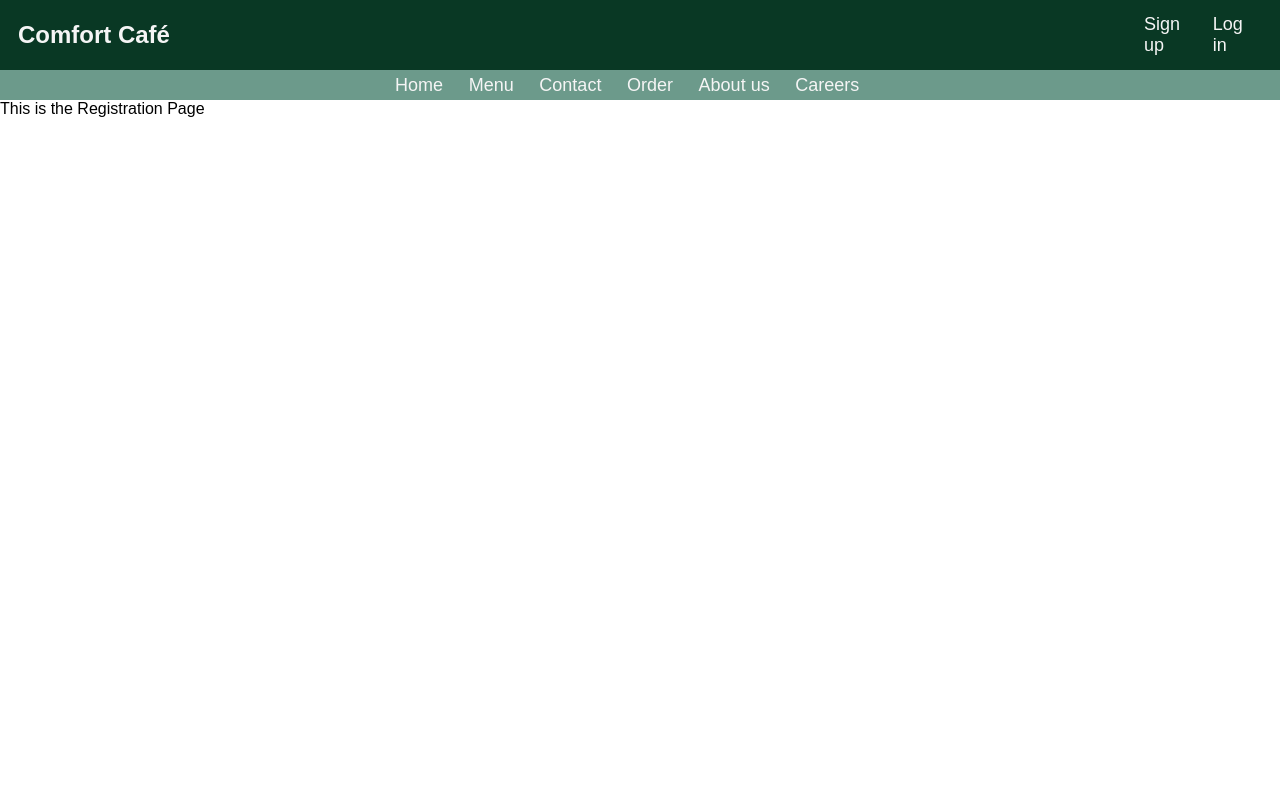
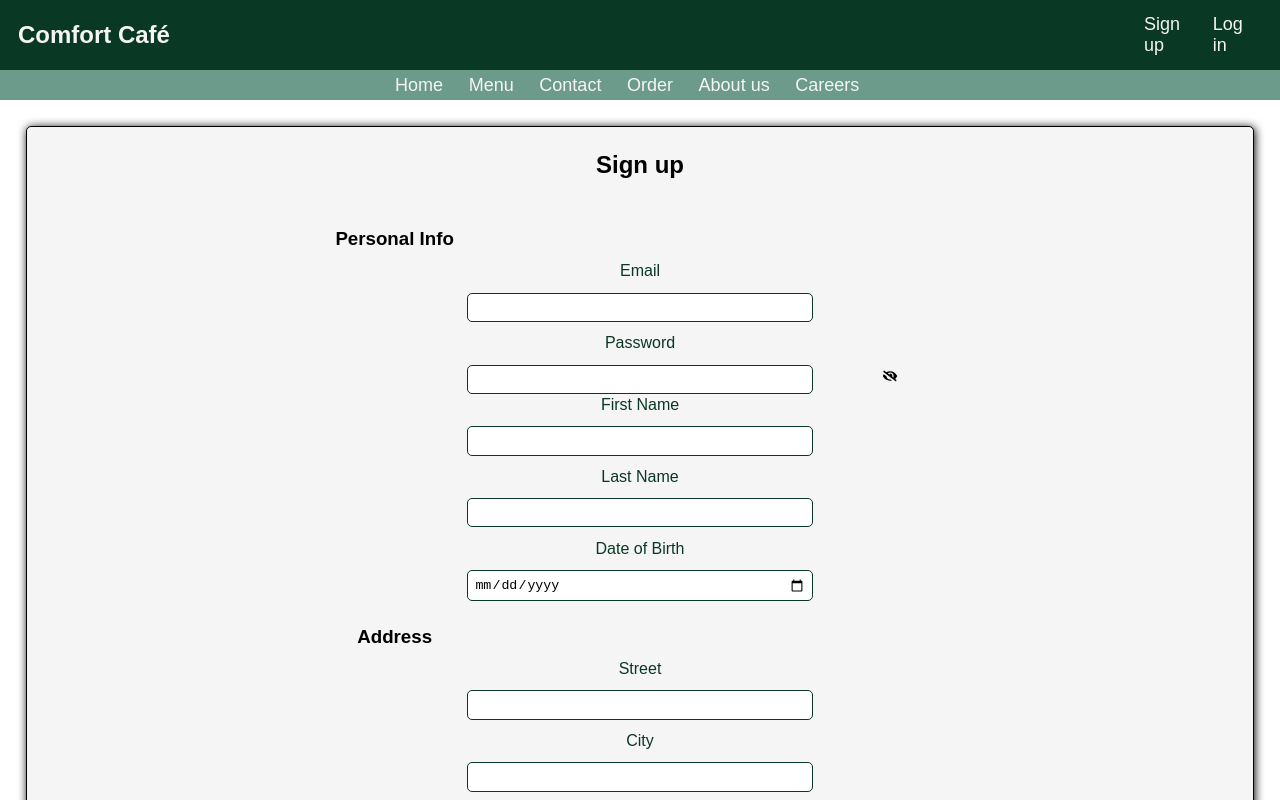
Before and after one commit to ctdupuis/comfort-cafe, a React (Create React App) app: page /register in a window 1280 px wide. Shown: the top 800 px of the page. Built offline with nearby package versions, Linux system fonts and the light colour scheme; a web font is replaced by a local one.

Commit message:
Registration component state management and styling

```diff
--- a/package.json
+++ b/package.json
@@ -15,6 +15,7 @@
     "express": "^4.17.2",
     "express-session": "^1.17.2",
     "express-sessions": "^1.0.6",
+    "moment": "^2.29.1",
     "mongoose": "^6.1.5",
     "nodemon": "^2.0.15",
     "react": "^17.0.2",
--- a/src/components/sessions/Login.jsx
+++ b/src/components/sessions/Login.jsx
@@ -5,7 +5,7 @@ import { FaEye, FaEyeSlash } from 'react-icons/fa'
 
 export default class Login extends Component {
     state = {
-        username: "",
+        email: "",
         password: "",
         type: "password"
     };
@@ -20,7 +20,7 @@ export default class Login extends Component {
         e.preventDefault();
         loginUser(this.state);
         this.setState({
-            username: "",
+            email: "",
             password: ""
         });
     }
@@ -33,11 +33,12 @@ export default class Login extends Component {
         return (
             <div className="wrapper" style={{ textAlign: "center", backgroundColor: "white" }}>
                 <div className="form-cont">
+                <h2 className="form-head">Log in</h2>
                     <form className="session-form" onSubmit={this.handleSubmit} >
 
-                        <label htmlFor="username">Username</label>
+                        <label htmlFor="email">Email</label>
 
-                        <input type="text" name="username" value={this.state.username} onChange={this.handleChange} />
+                        <input type="text" name="email" value={this.state.email} onChange={this.handleChange} />
 
 
                         <label htmlFor="password">Password</label>
--- a/src/components/sessions/Register.jsx
+++ b/src/components/sessions/Register.jsx
@@ -1,10 +1,121 @@
-import React, { Component } from 'react'
+import React, { Component } from 'react';
+import { loginUser } from '../../actions/users';
+import "../../stylesheets/forms.css";
+import { FaEye, FaEyeSlash } from 'react-icons/fa';
+import moment from 'moment';
+import { states } from './states';
 
 export default class Register extends Component {
+    state = {
+        email: "",
+        password: "",
+        type: "password",
+        name: { first: "", last: ""},
+        address: {
+            street: "",
+            city: "",
+            state: "",
+            zip: ""
+        },
+        dob: ""
+    };
+
+    handleChange = e => {
+        let nameSplit = e.target.name.split(":");
+        if (nameSplit[0] === "address") {
+            this.setState({
+                address: {
+                    ...this.state.address,
+                    [nameSplit[1]] : e.target.value
+                }
+            })
+        } else if (nameSplit[0] === "name") {
+            this.setState({
+                name: {
+                    ...this.state.name,
+                    [nameSplit[1]]: e.target.value
+                }
+            })
+        } else {
+            this.setState({
+                [e.target.name]: e.target.value
+            });
+        }
+    };
+
+    handleSubmit = e => {
+        e.preventDefault();
+        loginUser(this.state);
+        this.setState({
+            email: "",
+            password: ""
+        });
+    }
+
+    handleVisToggle = () => {
+        this.state.type === "password" ? this.setState({ ...this.state, type: "text"}) : this.setState({ ...this.state, type: "password"})
+    }
+
+    populateOptions = () => states.map((st, idx) => <option key={idx} value={st.abbreviation}>{st.name}</option>)
+
     render() {
         return (
-            <div>
-                This is the Registration Page
+            <div className="wrapper" style={{ textAlign: "center", backgroundColor: "white" }}>
+                <div className="form-cont">
+                <h2 className="form-head">Sign up</h2>
+                    <form className="session-form" onSubmit={this.handleSubmit} >
+
+                        <h3 className="form-sect">Personal Info</h3>
+                        <label htmlFor="email">Email</label>
+
+                        <input type="text" name="email" value={this.state.email} onChange={this.handleChange} />
+
+
+                        <label htmlFor="password">Password</label>
+
+                        <input type={this.state.type} name="password" value={this.state.password} onChange={this.handleChange}
+                        />
+
+                        {
+                            this.state.type === "password" ?
+                            <FaEyeSlash onClick={this.handleVisToggle}/>
+                            :
+                            <FaEye onClick={this.handleVisToggle}/>
+                        }
+
+                        <label htmlFor="firstName">First Name</label>
+
+                        <input type="text" name="name:first" value={this.state.name.first} onChange={this.handleChange} />
+
+                        <label htmlFor="lastName">Last Name</label>
+
+                        <input type="text" name="name:last" value={this.state.name.last} onChange={this.handleChange} />
+
+                        <label>Date of Birth</label>
+
+                        <input type="date" name="dob"  max={moment().format("YYYY-MM-DD")} onChange={this.handleChange}/>
+
+                        <h3 className="form-sect">Address</h3>
+
+                        <label htmlFor="street">Street</label>
+
+                        <input type="text" name="address:street" onChange={this.handleChange} />
+
+                        <label htmlFor="city">City</label>
+
+                        <input type="text" name="address:city" onChange={this.handleChange} />
+
+                        <label>State</label>
+                        <select name="address:state" onChange={this.handleChange}>{this.populateOptions()}</select>
+
+                        <label>Zip</label>
+                        <input type="text" name="address:zip" onChange={this.handleChange} />
+
+
+
+                        <button type="submit">Sign up</button>
+                    </form>
+                </div>
             </div>
         )
     }
--- /dev/null
+++ b/src/components/sessions/states.js
@@ -0,0 +1,61 @@
+export const states = [
+    { name: 'ALABAMA', abbreviation: 'AL'},
+    { name: 'ALASKA', abbreviation: 'AK'},
+    { name: 'AMERICAN SAMOA', abbreviation: 'AS'},
+    { name: 'ARIZONA', abbreviation: 'AZ'},
+    { name: 'ARKANSAS', abbreviation: 'AR'},
+    { name: 'CALIFORNIA', abbreviation: 'CA'},
+    { name: 'COLORADO', abbreviation: 'CO'},
+    { name: 'CONNECTICUT', abbreviation: 'CT'},
+    { name: 'DELAWARE', abbreviation: 'DE'},
+    { name: 'DISTRICT OF COLUMBIA', abbreviation: 'DC'},
+    { name: 'FEDERATED STATES OF MICRONESIA', abbreviation: 'FM'},
+    { name: 'FLORIDA', abbreviation: 'FL'},
+    { name: 'GEORGIA', abbreviation: 'GA'},
+    { name: 'GUAM', abbreviation: 'GU'},
+    { name: 'HAWAII', abbreviation: 'HI'},
+    { name: 'IDAHO', abbreviation: 'ID'},
+    { name: 'ILLINOIS', abbreviation: 'IL'},
+    { name: 'INDIANA', abbreviation: 'IN'},
+    { name: 'IOWA', abbreviation: 'IA'},
+    { name: 'KANSAS', abbreviation: 'KS'},
+    { name: 'KENTUCKY', abbreviation: 'KY'},
+    { name: 'LOUISIANA', abbreviation: 'LA'},
+    { name: 'MAINE', abbreviation: 'ME'},
+    { name: 'MARSHALL ISLANDS', abbreviation: 'MH'},
+    { name: 'MARYLAND', abbreviation: 'MD'},
+    { name: 'MASSACHUSETTS', abbreviation: 'MA'},
+    { name: 'MICHIGAN', abbreviation: 'MI'},
+    { name: 'MINNESOTA', abbreviation: 'MN'},
+    { name: 'MISSISSIPPI', abbreviation: 'MS'},
+    { name: 'MISSOURI', abbreviation: 'MO'},
+    { name: 'MONTANA', abbreviation: 'MT'},
+    { name: 'NEBRASKA', abbreviation: 'NE'},
+    { name: 'NEVADA', abbreviation: 'NV'},
+    { name: 'NEW HAMPSHIRE', abbreviation: 'NH'},
+    { name: 'NEW JERSEY', abbreviation: 'NJ'},
+    { name: 'NEW MEXICO', abbreviation: 'NM'},
+    { name: 'NEW YORK', abbreviation: 'NY'},
+    { name: 'NORTH CAROLINA', abbreviation: 'NC'},
+    { name: 'NORTH DAKOTA', abbreviation: 'ND'},
+    { name: 'NORTHERN MARIANA ISLANDS', abbreviation: 'MP'},
+    { name: 'OHIO', abbreviation: 'OH'},
+    { name: 'OKLAHOMA', abbreviation: 'OK'},
+    { name: 'OREGON', abbreviation: 'OR'},
+    { name: 'PALAU', abbreviation: 'PW'},
+    { name: 'PENNSYLVANIA', abbreviation: 'PA'},
+    { name: 'PUERTO RICO', abbreviation: 'PR'},
+    { name: 'RHODE ISLAND', abbreviation: 'RI'},
+    { name: 'SOUTH CAROLINA', abbreviation: 'SC'},
+    { name: 'SOUTH DAKOTA', abbreviation: 'SD'},
+    { name: 'TENNESSEE', abbreviation: 'TN'},
+    { name: 'TEXAS', abbreviation: 'TX'},
+    { name: 'UTAH', abbreviation: 'UT'},
+    { name: 'VERMONT', abbreviation: 'VT'},
+    { name: 'VIRGIN ISLANDS', abbreviation: 'VI'},
+    { name: 'VIRGINIA', abbreviation: 'VA'},
+    { name: 'WASHINGTON', abbreviation: 'WA'},
+    { name: 'WEST VIRGINIA', abbreviation: 'WV'},
+    { name: 'WISCONSIN', abbreviation: 'WI'},
+    { name: 'WYOMING', abbreviation: 'WY' }
+]
--- a/src/index.css
+++ b/src/index.css
@@ -1,7 +1,3 @@
-@tailwind base;
-@tailwind components;
-@tailwind utilities;
-
 * {
   margin: 0;
 }
--- a/src/stylesheets/forms.css
+++ b/src/stylesheets/forms.css
@@ -1,3 +1,11 @@
+.form-head {
+    margin: 6%;
+}
+
+.form-sect {
+    margin: 2% 0 0 -40%;
+}
+
 .form-cont {
     border: 1px solid black;
     border-radius: 5px;
@@ -12,11 +20,16 @@
     align-items: center;
 }
 
-.session-form input {
+.session-form input, .session-form select {
     width: 50%;
     border-radius: 5px;
     border: 1px solid var(--d-green);
     padding: 1%;
+    outline: none;
+}
+
+.session-form input:focus {
+    border: 1px solid var(--l-green);
 }
 
 .session-form label {
@@ -54,6 +67,10 @@ svg:hover {
 }
 
 @media only screen and (min-width: 768px) {
+    .form-head {
+        margin: 2%;
+    }
+
     .form-cont {
         border: 1px solid black;
         border-radius: 5px;
@@ -68,7 +85,7 @@ svg:hover {
         align-items: center;
     }
 
-    .session-form input {
+    .session-form input, .session-form select {
         width: 27%;
         border-radius: 5px;
         padding: .5%;
--- a/src/stylesheets/header.css
+++ b/src/stylesheets/header.css
@@ -74,7 +74,7 @@
 
 #menu a {
     text-decoration: none;
-    color: var(--d-green);
+    color: white;
 }
 
 .auth-container {
```
Also changed, not shown: 1 other file (tests, documents, lock files or other folders).
